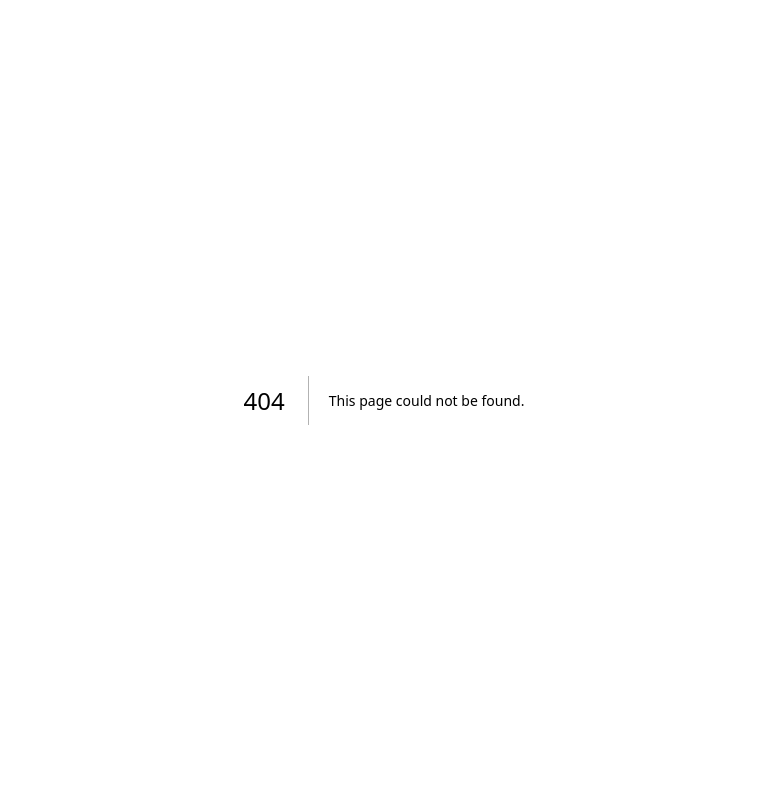
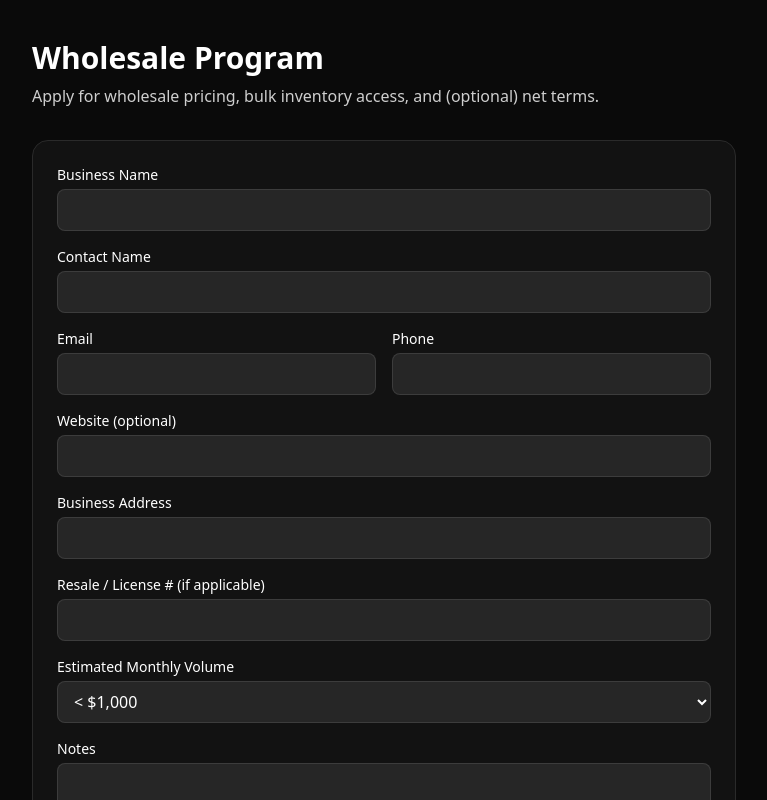
Before and after one commit to gmauro88322/foxbuds5, a Next.js app: page /wholesale in a window 1280 px wide. Before the commit this address had no page. Shown: the top 800 px of the page, without its empty margins (256-1023 px from the left). Built offline with nearby package versions, Linux system fonts and the light colour scheme.

Commit message:
Create page.jsx

```diff
--- /dev/null
+++ b/app/wholesale/page.jsx
@@ -0,0 +1,89 @@
+"use client";
+
+import { useState } from "react";
+
+export default function WholesalePage() {
+  const [sent, setSent] = useState(false);
+
+  function handleSubmit(e) {
+    e.preventDefault();
+    setSent(true);
+    // TODO: wire to an actual endpoint or form service (e.g., Formspree, Resend, Airtable, etc.)
+  }
+
+  return (
+    <div className="min-h-screen bg-neutral-950 text-white">
+      <div className="mx-auto max-w-3xl px-4 sm:px-6 lg:px-8 py-10">
+        <h1 className="text-3xl font-extrabold">Wholesale Program</h1>
+        <p className="text-white/80 mt-2">
+          Apply for wholesale pricing, bulk inventory access, and (optional) net terms.
+        </p>
+
+        <div className="card bg-neutral-900 rounded-xl border border-white/10 p-6 mt-8">
+          {!sent ? (
+            <form onSubmit={handleSubmit} className="space-y-4">
+              <div>
+                <label className="block text-sm mb-1">Business Name</label>
+                <input className="w-full rounded-lg bg-neutral-800 border border-white/10 px-3 py-2" required />
+              </div>
+              <div>
+                <label className="block text-sm mb-1">Contact Name</label>
+                <input className="w-full rounded-lg bg-neutral-800 border border-white/10 px-3 py-2" required />
+              </div>
+              <div className="grid grid-cols-1 md:grid-cols-2 gap-4">
+                <div>
+                  <label className="block text-sm mb-1">Email</label>
+                  <input type="email" className="w-full rounded-lg bg-neutral-800 border border-white/10 px-3 py-2" required />
+                </div>
+                <div>
+                  <label className="block text-sm mb-1">Phone</label>
+                  <input className="w-full rounded-lg bg-neutral-800 border border-white/10 px-3 py-2" />
+                </div>
+              </div>
+              <div>
+                <label className="block text-sm mb-1">Website (optional)</label>
+                <input className="w-full rounded-lg bg-neutral-800 border border-white/10 px-3 py-2" />
+              </div>
+              <div>
+                <label className="block text-sm mb-1">Business Address</label>
+                <input className="w-full rounded-lg bg-neutral-800 border border-white/10 px-3 py-2" />
+              </div>
+              <div>
+                <label className="block text-sm mb-1">Resale / License # (if applicable)</label>
+                <input className="w-full rounded-lg bg-neutral-800 border border-white/10 px-3 py-2" />
+              </div>
+              <div>
+                <label className="block text-sm mb-1">Estimated Monthly Volume</label>
+                <select className="w-full rounded-lg bg-neutral-800 border border-white/10 px-3 py-2">
+                  <option>&lt; $1,000</option>
+                  <option>$1,000 – $5,000</option>
+                  <option>$5,000 – $15,000</option>
+                  <option>$15,000+</option>
+                </select>
+              </div>
+              <div>
+                <label className="block text-sm mb-1">Notes</label>
+                <textarea rows={4} className="w-full rounded-lg bg-neutral-800 border border-white/10 px-3 py-2" />
+              </div>
+
+              <button className="button bg-green-700 px-4 py-2 rounded-lg hover:bg-green-600" type="submit">
+                Submit Application
+              </button>
+            </form>
+          ) : (
+            <div className="text-center">
+              <h2 className="text-2xl font-bold">Thanks! 🎉</h2>
+              <p className="text-white/80 mt-2">
+                Your wholesale application has been recorded. We’ll reach out shortly.
+              </p>
+            </div>
+          )}
+        </div>
+
+        <div className="mt-8 text-sm text-white/70">
+          By applying you agree to our program terms. We’ll review and contact you with next steps.
+        </div>
+      </div>
+    </div>
+  );
+}
```
